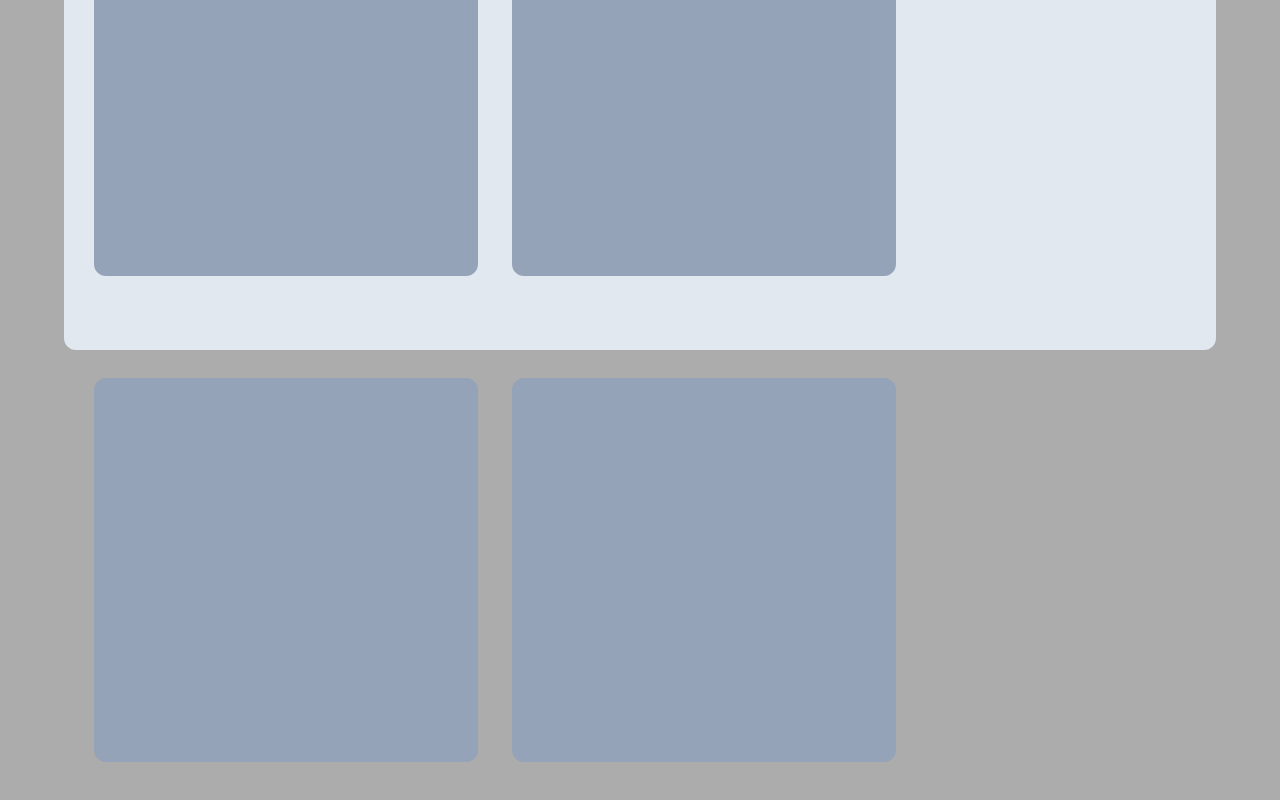
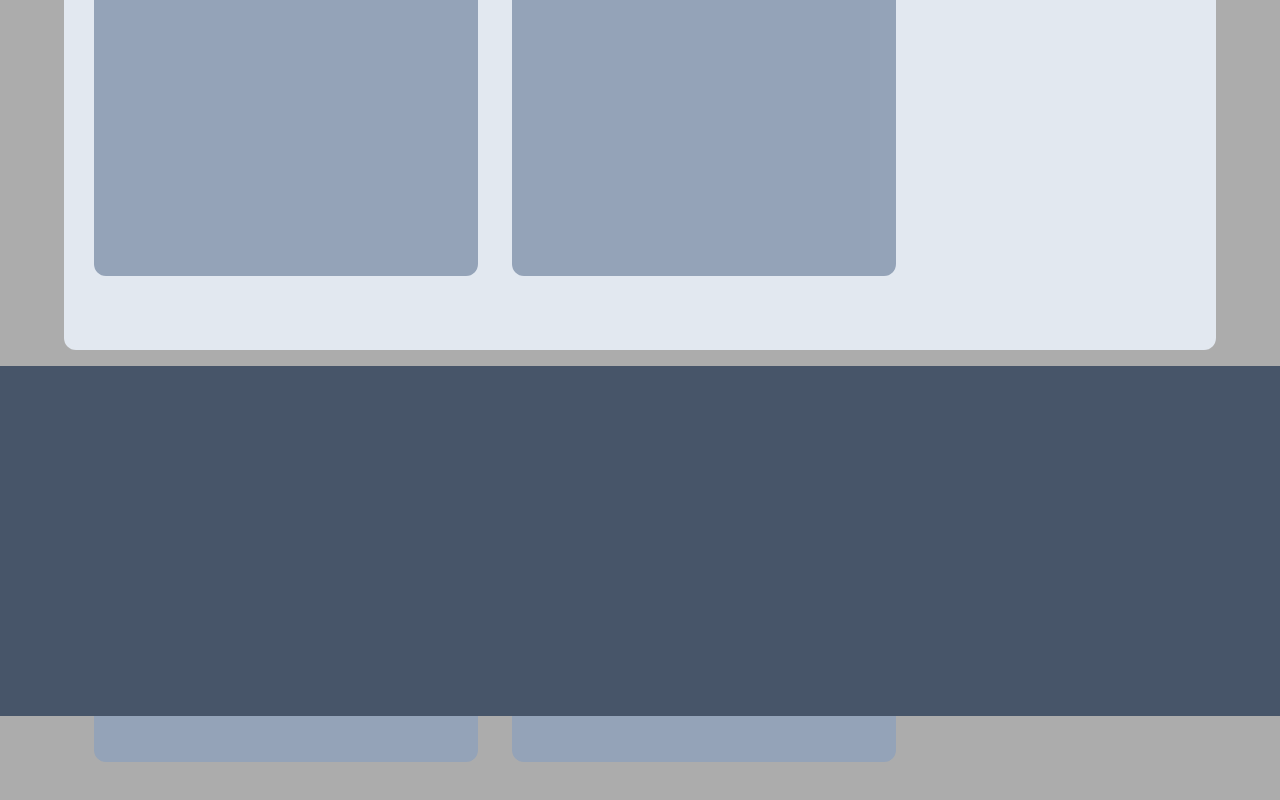
Before and after one commit to Weronnip/SewConnect, a React (Vite) app in the folder FrontEnd/webversion/: page / in a window 1280 px wide. Shown: the part 786-1586 px from the top of the page. Built offline with nearby package versions, Linux system fonts and the light colour scheme.

Commit message:
add footer & style to footer

```diff
--- a/FrontEnd/webversion/src/App.tsx
+++ b/FrontEnd/webversion/src/App.tsx
@@ -2,7 +2,7 @@
 import { Routes, Route } from "react-router-dom"
 
 // Components
-import { Layout } from "./components/layout"
+import { Layout } from "./components/layout/layout"
 import { HomePage } from "./Page/Home"
 
 
@@ -12,7 +12,7 @@ function App() {
     <>
       <Routes>
         <Route path="/" element={<Layout/>}>
-          <Route path="/" element={<HomePage/>} />
+          <Route index element={<HomePage/>} />
         </Route>
       </Routes>
     </>
--- a/FrontEnd/webversion/src/Styles/style.module.css
+++ b/FrontEnd/webversion/src/Styles/style.module.css
@@ -25,3 +25,8 @@
 .block_content {
     @apply ml-[30px] bg-slate-400 w-96 h-96 static my-12 mx-1 rounded-xl inline-block
 }
+
+/* footer site */
+.footer_site {
+    @apply w-full h-[350px] bg-slate-600 relative mt-40 top-auto
+}
--- a/FrontEnd/webversion/src/components/layout.tsx
+++ b/FrontEnd/webversion/src/components/layout/layout.tsx
@@ -1,5 +1,5 @@
 import { Outlet } from "react-router-dom";
-import styles from '../Styles/style.module.css'
+import styles from '../../Styles/style.module.css'
 export function Layout() {
 
     return (
```
Also changed, not shown: FrontEnd/webversion/tsconfig.json (+9 -1 lines).
